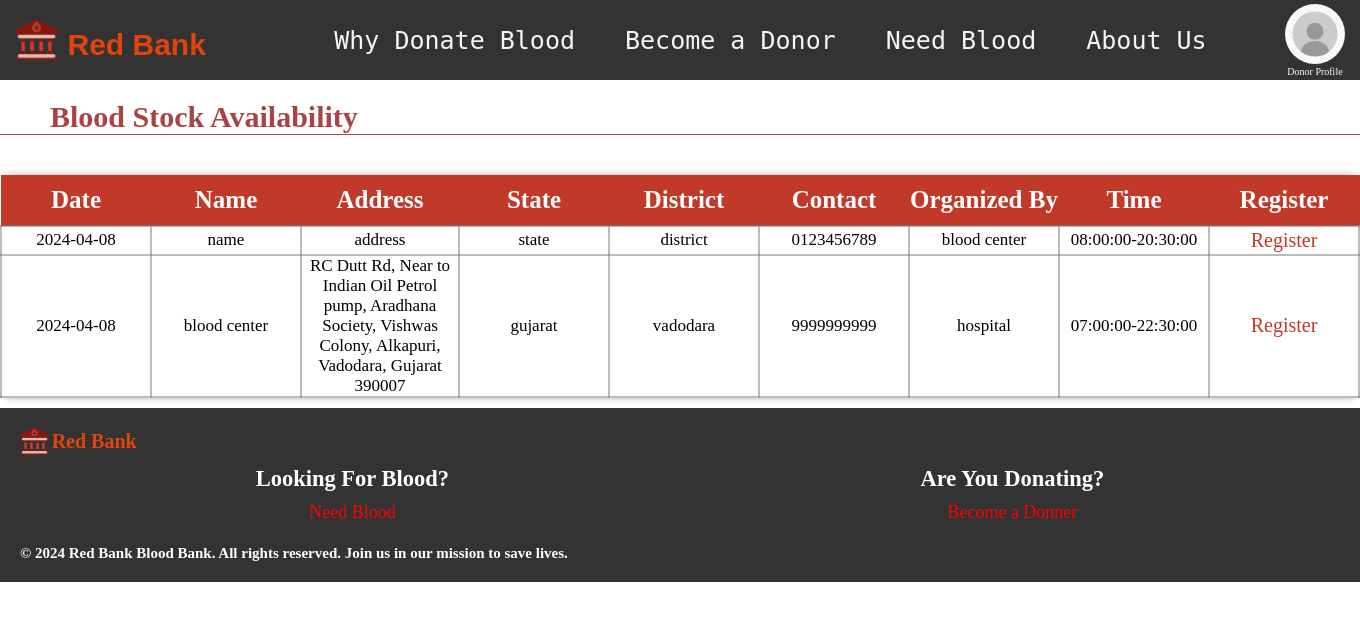
After one commit to TaskmasterRishi/BloodBank, a PHP site: page /become_donor.php in a window 1360 px wide. The commit adds this page. Shown: the top 621 px of the page. Run offline with PHP 8.4, Linux system fonts and the light colour scheme; a user stored in the database is signed in; data comes from the database, SQL or seed files in the repository.

Commit message:
added some features

```diff
--- /dev/null
+++ b/CSS/become_donor.css
@@ -0,0 +1,81 @@
+html,body{
+
+    margin: 0px;
+    padding:0px;
+}
+.dummy{
+
+    height:8rem;
+}
+.showcamp{
+
+    margin:40px auto 10px auto;
+    width: fit-content;
+    box-shadow: 0px 0px 10px -5px #000000;
+}
+.table{
+    border-collapse: collapse;
+    font-size: 17px;
+    padding-top:5px ;
+}
+th,td{
+
+    text-align: center;
+    vertical-align: middle;
+    padding: 1rem auto 1rem auto;
+    border: 2px solid rgba(127, 127, 127, 0.527);
+}
+th{
+
+    border: 1px solid #c03929;
+    background-color: #c03929;
+    min-width: 150px;
+    padding: 1rem auto 1rem auto;
+    height: 50px;
+    font-size: 25px;
+    font-weight: 600;
+    color: white;
+}
+td{
+    overflow: hidden;
+    padding: 1rem auto 1rem auto;
+}
+.button{
+
+
+    all:unset;
+    cursor: pointer;
+    padding:0.1em 0.4em;
+    color: #c03929;
+    border-radius: 0.35em;
+    font-size: 20px;
+   ;
+}
+.head {
+    color: #a94442;
+    font-size: 1.5rem;
+    padding: 2rem 5rem 0rem;
+    border-bottom: 1px solid #a94442;
+    font-style:normal;
+  }
+.searchcamp{
+
+    margin: 50px auto;
+    width: fit-content;
+
+}
+.schedule{
+
+    background-color: #c03929;
+    padding: 0.5em auto 0.5rem 0.5rem;
+    color: white;
+
+}
+.table1{
+
+    width: 1000px;
+}
+.table1 tr td{
+
+    border: none;
+}
--- a/about_us.php
+++ b/about_us.php
@@ -12,7 +12,7 @@
 
 <body>
 
-<?php  include 'navbar.php';?>
+<?php session_start(); include 'navbar.php';?>
 
   <div class="main">
     <section class="aboutUs-section">
--- /dev/null
+++ b/become_donor.php
@@ -0,0 +1,76 @@
+<!DOCTYPE html>
+<html lang="en">
+<head>
+    <meta charset="UTF-8">
+    <meta name="viewport" content="width=device-width, initial-scale=1.0">
+    <title>Document</title>
+
+    <link rel="stylesheet" href="CSS/become_donor.css" >
+</head>
+<body>
+     <?php require_once ("auth.php"); include 'navbar.php';?>
+    <div class="dummy"></div>
+
+    <div class="head">
+        <h1>Blood Stock Availability</h1>
+    </div>
+
+
+<div class="showcamp">
+
+<Table class="table">
+
+<tr>
+
+    <th>Date</th>
+    <th>Name</th>
+    <th>Address</th>
+    <th>State</th>
+    <th>District</th>
+    <th>Contact</th>
+    <th>Organized By</th>
+    <th>Time</th>
+    <th>Register</th>
+
+</tr>
+
+<?php
+    require_once("php/connection.php");
+        $showcamp="SELECT * FROM campdetail";
+        $result=mysqli_query($con,$showcamp);
+
+while($row= mysqli_fetch_array($result)){
+
+    echo "
+
+        <tr>
+
+            <td style='max-width:150px'>".$row["date"]."</td>
+            <td style='max-width:150px'>".$row["name"]."</td>
+            <td style='max-width:200px'>".$row["address"]."</td>
+            <td style='max-width:150px'>".$row["state"]."</td>
+            <td style='max-width:150px'>".$row["district"]."</td>
+            <td style='max-width:150px'>".$row["contact"]."</td>
+            <td style='max-width:150px'>".$row["organizedBy"]."</td>
+            <td style='max-width:100px;min-width:100px'>".substr($row["time1"],0,8)."-".substr($row["time2"],0,8)."</td>
+            <td style='max-width:150px'>
+                <form action='donateBlood.php' method='post'>
+                    <input type='hidden'  name='camp_id' value='".$row["id"]."'>
+                    <input type='submit' class='button' name='register' value='Register'>
+                </form>
+            </td>
+
+        </tr>
+
+    ";
+}
+
+?>
+
+</Table>
+
+</div>
+
+<?php include 'footer.php'; ?>
+</body>
+</html>
--- a/donor_profile.php
+++ b/donor_profile.php
@@ -1,6 +1,5 @@
 <?php
 session_start();
-
 session_destroy();
 ?>
 
@@ -13,7 +12,7 @@ session_destroy();
 </head>
 <body>
 
-
+    <form action=""></form>
 
 </body>
 </html>
--- a/footer.php
+++ b/footer.php
@@ -19,11 +19,11 @@
 
             <div class="lookingForBlood">
                 <h1>Looking For Blood?</h1>
-                <a href="">Need Blood</a>
+                <a href="needBlood.php">Need Blood</a>
             </div>
             <div class="footer_donate">
                 <h1>Are You Donating?</h1>
-                <a href="">Become a Donner</a>
+                <a href="become_donor.php">Become a Donner</a>
             </div>
         </div><br><br>
         <h1>&copy 2024 Red Bank Blood Bank. All rights reserved. Join us in our mission to save lives.</h1>
--- a/navbar.php
+++ b/navbar.php
@@ -47,7 +47,7 @@ border-radius: 50%;
                     <a href="index.php#whyDonateBlood" class="nav-link">Why Donate Blood</a>
                 </li>
                 <li class="nav-item">
-                    <a href="donateBlood.php" class="nav-link">Become a Donor</a>
+                    <a href="become_donor.php" class="nav-link">Become a Donor</a>
                 </li>
                 <li class="nav-item">
                     <a href="needBlood.php" class="nav-link">Need Blood</a>
--- a/needBlood.php
+++ b/needBlood.php
@@ -47,7 +47,7 @@
                 </tr>
             </table><br><br>
             <center>
-                <button type="submit" name="submit" class="submit">Serch</button>
+                <button type="submit" name="submit" class="submit">Search</button>
             </center>
             <div class="container">
                 <div class="icon-container">
--- a/php/donor_login.php
+++ b/php/donor_login.php
@@ -41,6 +41,7 @@ if (isset($_POST["donor-login-submit"])) {
             // Set login status and store user ID in session
             $_SESSION["login"] = true;
             $_SESSION["user_id"] = $row["ID"];
+            $_SESSION["user_email"]=$row["userEmail"];
 
             // Redirect to index.html
             header("location: ../index.php");
```
Also changed, not shown: CSS/hospital_profile.css (+7 -0 lines), donateBlood.php (+21 -31 lines), hospital_profile.php (+10 -10 lines), php/donor_register.php (added, +70 -0 lines).
